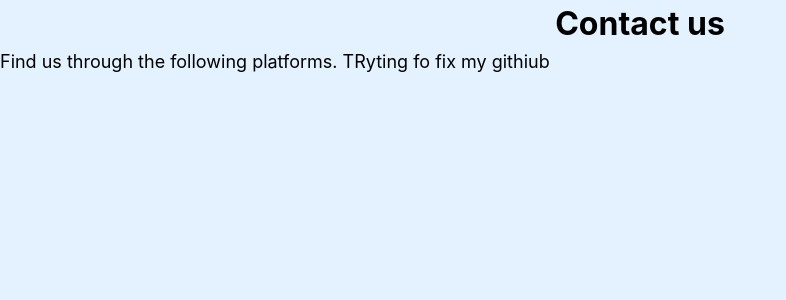
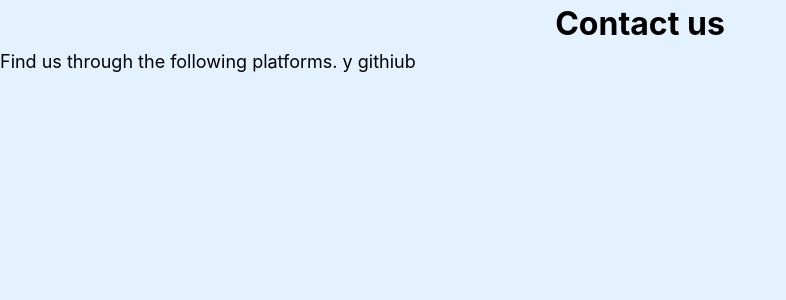
Before and after one commit to oduordaizy/NiaKazi_Mock_Up, a Next.js app: page /contact in a window 1280 px wide. Shown: the top 300 px of the page, without its empty margins (0-786 px from the left). Built offline with nearby package versions, Linux system fonts and the light colour scheme.

Commit message:
Second test trial

```diff
--- a/app/contact/page.js
+++ b/app/contact/page.js
@@ -3,7 +3,7 @@ const Contact = () => {
 
         <>
             <h1 className="title">Contact us</h1>
-            <p>Find us through the following platforms. TRyting fo fix my githiub</p>
+            <p>Find us through the following platforms. y githiub</p>
         </>
 
 
```
